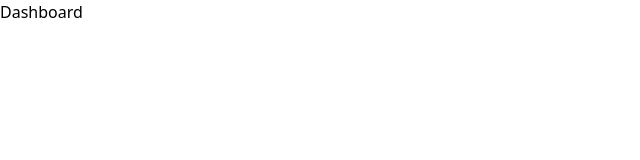
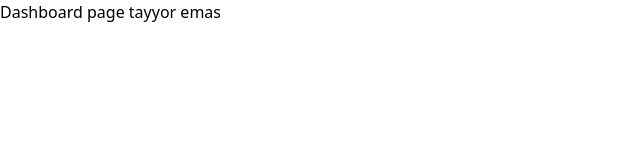
Before and after one commit to Jurayev311/Dashboard-L, a React (Vite) app: page /dashboard in a window 1280 px wide. Shown: the top 160 px of the page, without its empty margins (0-640 px from the left). Built offline with nearby package versions, Linux system fonts and the light colour scheme; sample sign-in values are in the browser's storage.

Commit message:
dashboard page title update

```diff
--- a/src/pages/dashboard/Dashboard.jsx
+++ b/src/pages/dashboard/Dashboard.jsx
@@ -2,7 +2,7 @@ import React from 'react'
 
 const Dashboard = () => {
   return (
-    <div>Dashboard</div>
+    <div>Dashboard page tayyor emas</div>
   )
 }
 
```
